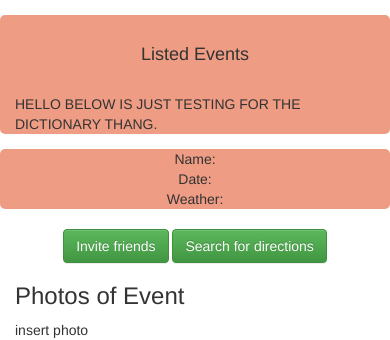
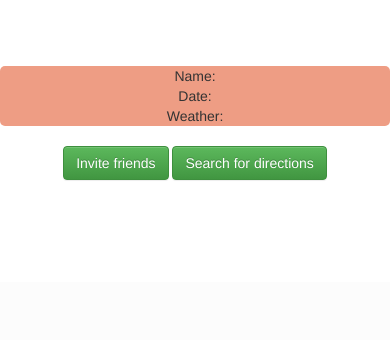
Before and after one commit to cyan478/Upgraded-Parakeet, a Flask app: a page that uses templates/event.html in a window 390 px wide. Shown: the part 562-902 px from the top of the page. After the commit the page ends 743 px from the top, so only its background shows below. Run offline with Flask 2, Linux system fonts and the light colour scheme; a user stored in the database is signed in; parts of the project's set-up code (start-up, migrations or seed data) failed here and were passed over; some libraries are stand-ins or nearby versions.

Commit message:
removed features from main, added to event

```diff
--- a/templates/event.html
+++ b/templates/event.html
@@ -50,6 +50,10 @@
    <div class="container">
   <div class="row">
 
+    <div class="col-md-2"> <!-- needs some stylin -->
+
+
+    </div> <!-- colored container -->
   <!-- celine's note to self: should render markers based on locations of events. -->
     <div id="map-container" class="col-md-8"></div>
 
@@ -57,18 +61,8 @@
   <!-- ========================================================= LISTING EVENTS-->
   <!-- ================================================ dict is called events? -->
   <!-- ========================================================================-->
-    <div class="col-md-2 colored-containers"><br> <!-- needs some stylin -->
-      <div class = "text-center"><h4>Listed Events</h4></div><br>
+    <div class="col-md-2"><br> <!-- needs some stylin -->
 
-
-      HELLO BELOW IS JUST TESTING FOR THE DICTIONARY THANG.
-
-      {% for event in events %}
-        {% for key, value in event.iteritems() %}
-            <dt>{{ key }}</dt>
-            <dd>{{ value }}</dd>
-        {% endfor %}
-      {% endfor %}
 
     </div> <!-- colored container -->
 
@@ -114,7 +108,7 @@
 
     </script>
 
-    <div class="colored-containers col-lg-6 text-center" style="float: none;
+    <div class="colored-containers container-fluid col-lg-6 text-center" style="float: none;
     margin: 0 auto;">
     Name:
     <br>Date:
@@ -130,11 +124,6 @@
     </form>
     </div>
 
-  <div class="container-fluid">
-    <h3>Photos of Event</h3>
-    insert photo
-    </div>
-
 
 
   </body>
```
